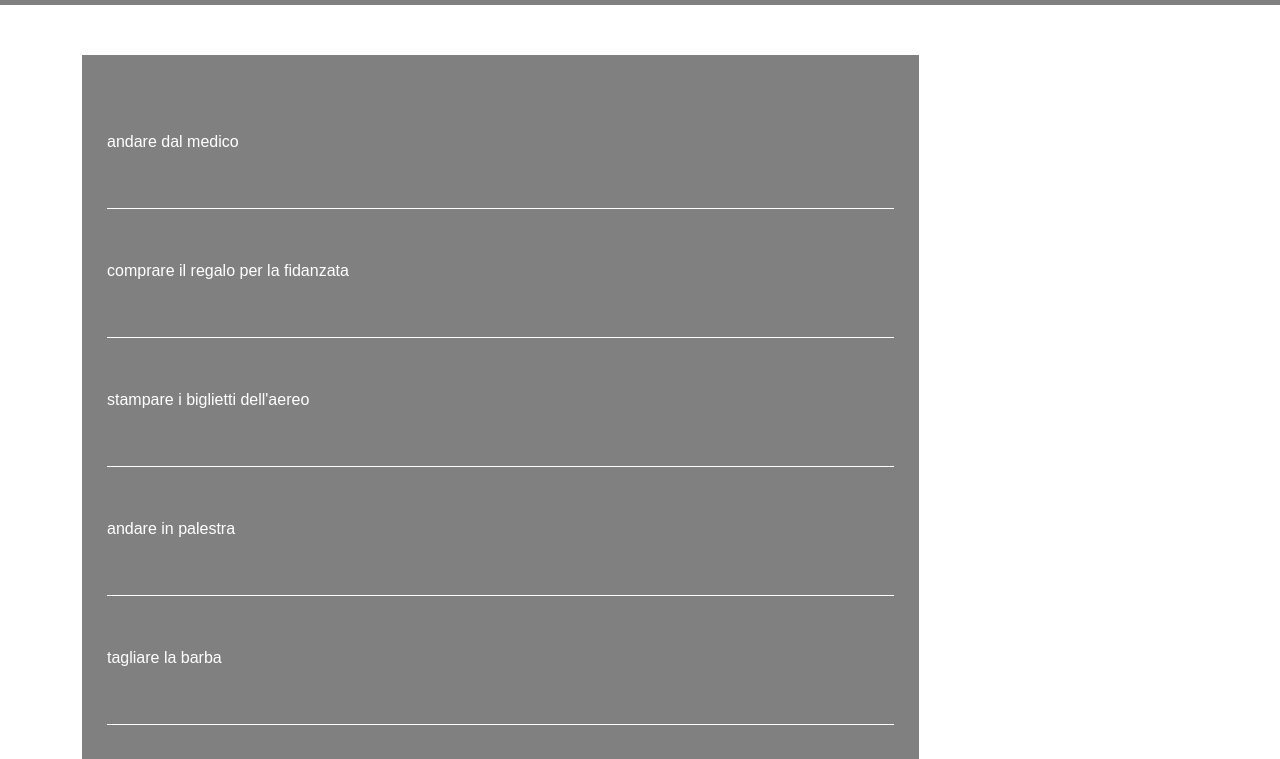
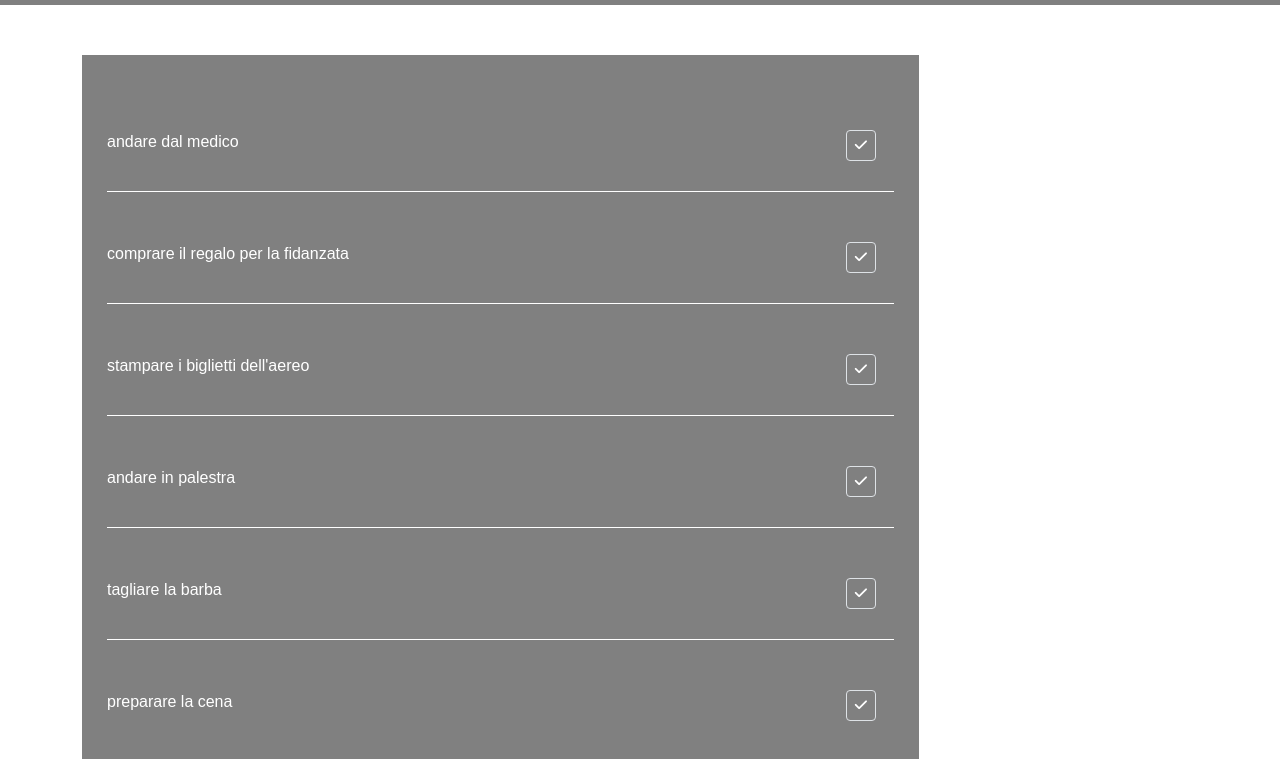
Before and after one commit to pierobramanti/vue-todolist, a plain HTML site: page index.html in a window 1280 px wide. Shown: the part 41-800 px from the top of the page. Drawn offline with nearby package versions, Linux system fonts and the light colour scheme.

Commit message:
[UPD] inserted button check

```diff
--- a/index.html
+++ b/index.html
@@ -27,13 +27,15 @@
                     <div class="col-12">
                         <div class="todo-list">
                             <ul class="list-unstyled">
-                                <li v-for="li, i in todo">
-                                    <div>
+                                <li v-for="li, i in todo" >
+                                    <div class="d-flex justify-content-between" >
                                         <div>
                                             {{ li.text }}
                                         </div>
                                         <div class="buttons">
-                                            <button class="btn btn-sm"></button>
+                                            <button class="btn btn-sm border">
+                                                <i class="fas fa-check text-white"></i>
+                                            </button>
                                             <button class="btn btn-sm"></button>
                                         </div>
                                     </div>
```
